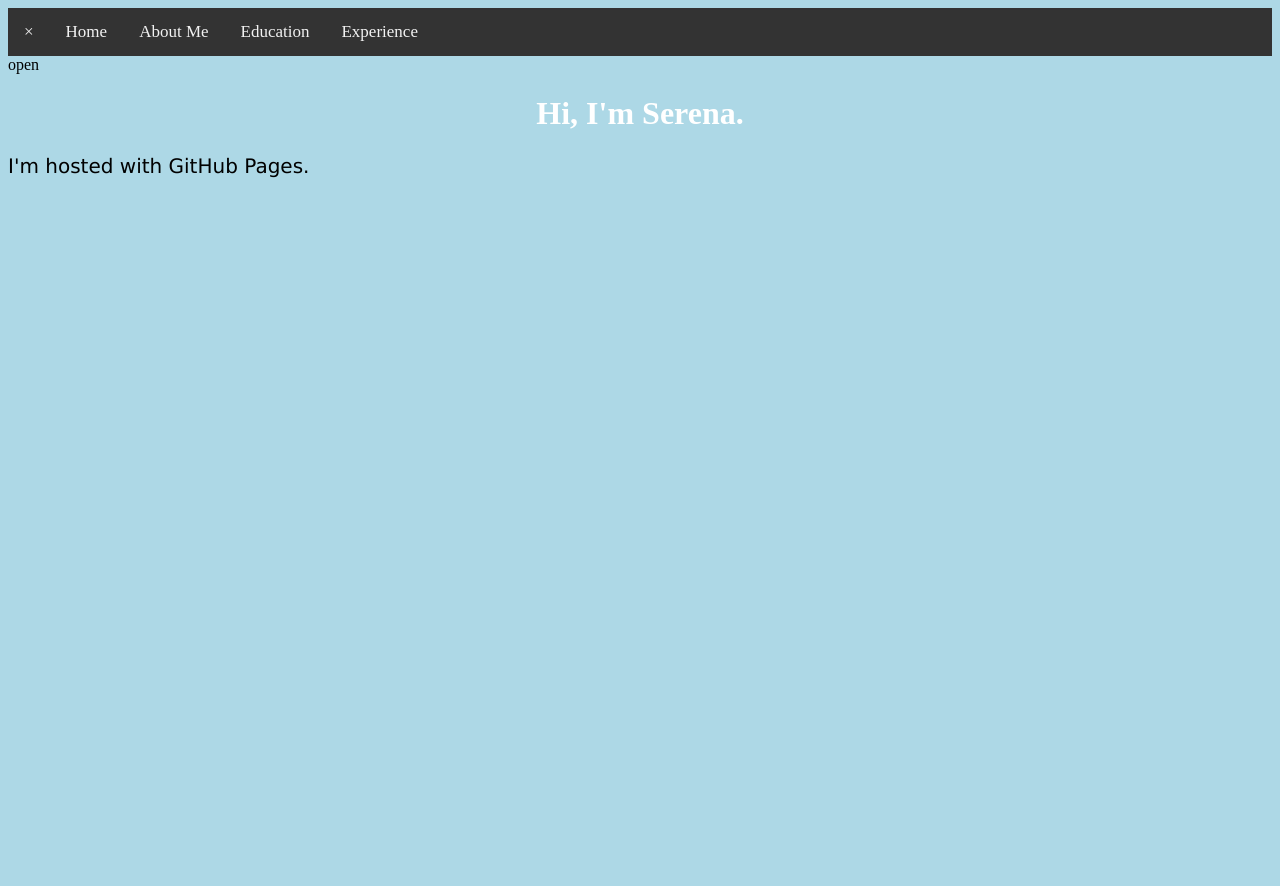
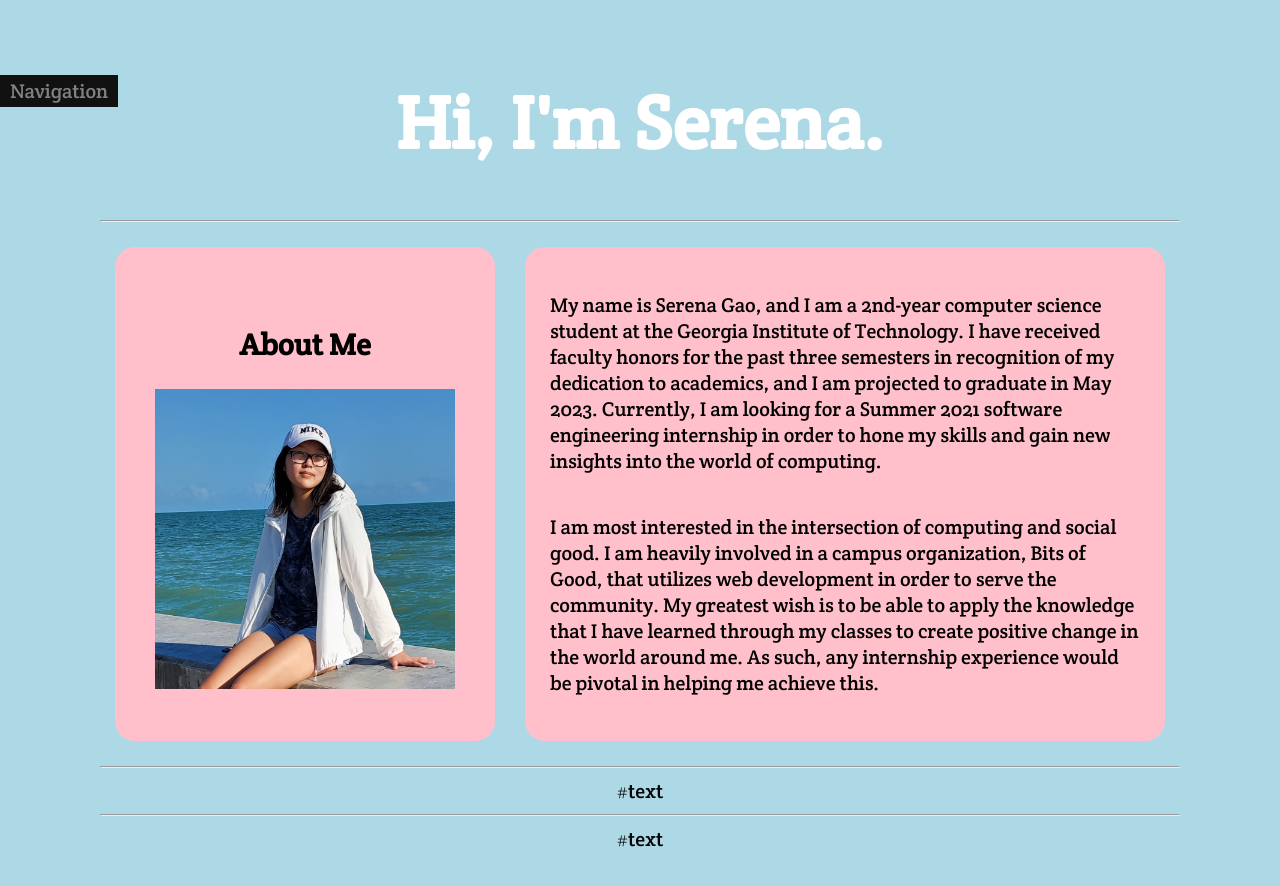
Before and after one commit to sgao88/sgao88.github.io, a plain HTML site: page index.html in a window 1280 px wide. Before the commit the page ends 800 px from the top, so only its background shows below. Drawn offline with Linux system fonts and the light colour scheme.

Commit message:
major update 1
added navigation, about me section

```diff
--- a/index.css
+++ b/index.css
@@ -1,41 +1,102 @@
 body {
+    font-family: 'Crete Round';
+    font-size: 20px;
     background-color: lightblue;
+    margin-top: 75px;
+    margin-bottom: 75px;
+    margin-right: 100px;
+    margin-left: 100px;
 }
 
 h1 {
     color: white;
     text-align: center;
+    font-size: 75px;
 }
 
 p {
-    font-family: "Verdana", Geneva, sans-serif;
+    font-family: 'Crete Round';
     font-size: 20px;
 }
 
-/* Add a black background color to the top navigation */
-.sidenav {
-    background-color: #333;
-    overflow: hidden;
+.opennav {
+    position: fixed;
+    left: 0;
+    background-color: #111;
+    color: #818181;
+    padding: 3px 10px 3px 10px;
 }
 
-/* Style the links inside the navigation bar */
-.sidenav a {
-    float: left;
-    color: #f2f2f2;
-    text-align: center;
-    padding: 14px 16px;
-    text-decoration: none;
-    font-size: 17px;
+/* The side navigation menu */
+.sidenav {
+    height: 50%; /* 100% Full-height */
+    width: 0; /* 0 width - change this with JavaScript */
+    position: fixed; /* Stay in place */
+    z-index: 1; /* Stay on top */
+    top: 400; /* Stay at the top */
+    left: 0;
+    background-color: #111; /* Black*/
+    overflow-x: hidden; /* Disable horizontal scroll */
+    padding-top: 60px; /* Place content 60px from the top */
+    transition: 0.5s; /* 0.5 second transition effect to slide in the sidenav */
 }
 
-/* Change the color of links on hover */
-.sidenav a:hover {
-    background-color: #ddd;
-    color: black;
+/* The navigation menu links */
+.sidenav a {
+    padding: 8px 8px 8px 25px;
+    text-decoration: none;
+    font-size: 20px;
+    color: #818181;
+    display: block;
+    transition: 0.3s;
 }
 
-/* Add a color to the active/current link */
-.sidenav a.active {
-    background-color: #4CAF50;
-    color: white;
+/* When you mouse over the navigation links, change their color */
+  .sidenav a:hover {
+    color: #f1f1f1;
 }
+
+/* Position and style the close button (top right corner) */
+.sidenav .closebtn {
+    position: absolute;
+    top: 0;
+    right: 10px;
+    font-size: 25px;
+    margin-left: 50px;
+}
+
+/* On smaller screens, where height is less than 450px, change the style of the sidenav (less padding and a smaller font size) */
+@media screen and (max-height: 450px) {
+    .sidenav {padding-top: 15px;}
+    .sidenav a {font-size: 15px;}
+}
+
+.container {
+    display: flex;
+    flex-direction: row;
+    justify-content: space-around;
+}
+
+.aboutme {
+    background: pink;
+    border: white 10px;
+    display: flex;
+    justify-content: center;
+    align-items: center;
+    flex-direction: column;
+    margin: 15px;
+    border-radius: 20px;
+    padding: 40px;
+}
+
+.dtext {
+    background: pink;
+    border: white 10px;
+    display: flex;
+    justify-content: center;
+    align-items: center;
+    flex-direction: column;
+    margin: 15px;
+    border-radius: 20px;
+    padding: 25px;
+}
--- a/index.html
+++ b/index.html
@@ -2,19 +2,50 @@
 <html>
     <head>
         <link rel="stylesheet" href="index.css">
+        <link href='https://fonts.googleapis.com/css?family=Crete Round' rel='stylesheet'>
+        <script src="index.js"></script>
         <title>Serena Gao</title>
     </head>
 <body>
     <div id="mySidenav" class="sidenav">
-        <a href="javascript:void(0)" class="closebtn" onclick="closeNav()">&times;</a>
+        <a href="javascript:void(0)" class="closebtn" onclick="closeNav()"><</a>
         <a href="#home">Home</a>
         <a href="#about">About Me</a>
         <a href="#education">Education</a>
         <a href="#experience">Experience</a>
-      </div>
-      <!-- Use any element to open the sidenav -->
-    <span onclick="openNav()">open</span>
-<h1>Hi, I'm Serena.</h1>
-<p>I'm hosted with GitHub Pages.</p>
+    </div>
+    <!-- Use any element to open the sidenav -->
+    <div onclick="openNav()" class="opennav">Navigation</div>
+    <a name="home"></a><h1>Hi, I'm Serena.</h1>
+    <hr>
+    <div class="container">
+        <a name="about"></a><div class="aboutme">
+            <h2>About Me</h2>
+            <img src="pimage.png" alt="Personal Image" style="width:300px;height:300px;">
+        </div>
+        <div class="dtext">
+            <p>
+                My name is Serena Gao, and I am a 2nd-year computer science student at the
+                Georgia Institute of Technology. I have received faculty honors for the past three semesters
+                in recognition of my dedication to academics, and I am projected to graduate in May 2023.
+                Currently, I am looking for a Summer 2021 software engineering internship in order to hone
+                my skills and gain new insights into the world of computing.
+            </p>
+            <p>
+                I am most interested in the intersection of computing and social good. I am heavily involved
+                in a campus organization, Bits of Good, that utilizes web development in order to
+                serve the community. My greatest wish is to be able to apply the knowledge that I have learned through
+                my classes to create positive change in the world around me. As such, any internship experience
+                would be pivotal in helping me achieve this.
+            </p></div>
+    </div>
+    <hr>
+    <a name="education"></a><div class="container">
+        #text
+    </div>
+    <hr>
+    <a name="experience"></a><div class="container">
+        #text
+    </div>
 </body>
 </html>
--- /dev/null
+++ b/index.js
@@ -0,0 +1,9 @@
+/* Set the width of the side navigation to 250px */
+function openNav() {
+    document.getElementById("mySidenav").style.width = "200px";
+}
+
+/* Set the width of the side navigation to 0 */
+function closeNav() {
+    document.getElementById("mySidenav").style.width = "0";
+}
```
Also changed, not shown: pimage.png (added).
